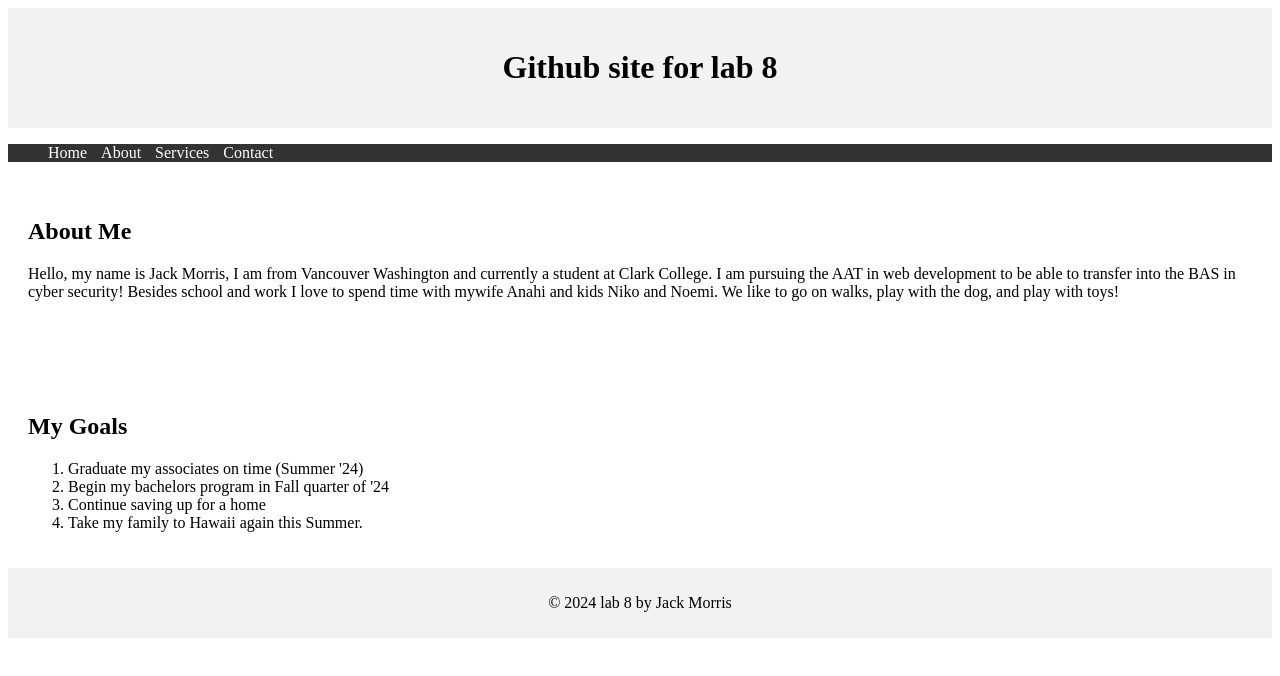
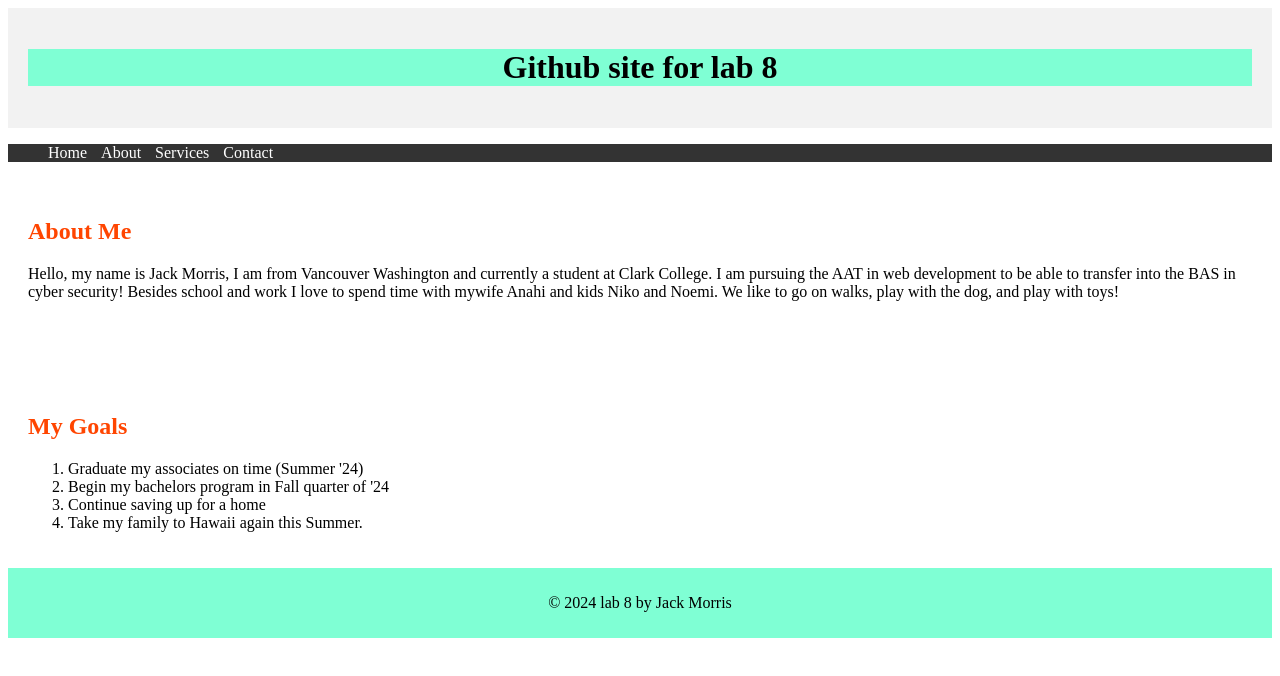
Before and after one commit to TaikiMo/github-pages-hello-world, a plain HTML site: page index.html in a window 1280 px wide. Drawn offline with Linux system fonts and the light colour scheme.

Commit message:
css changes/ goals ul

```diff
--- a/style.css
+++ b/style.css
@@ -24,7 +24,15 @@ section {
 }
 
 footer {
-    background-color: #f2f2f2;
+    background-color: aquamarine;
     padding: 10px;
     text-align: center;
 }
+
+h1 {
+    background-color: aquamarine;
+}
+
+h2 {
+    color: orangered;
+}
```
